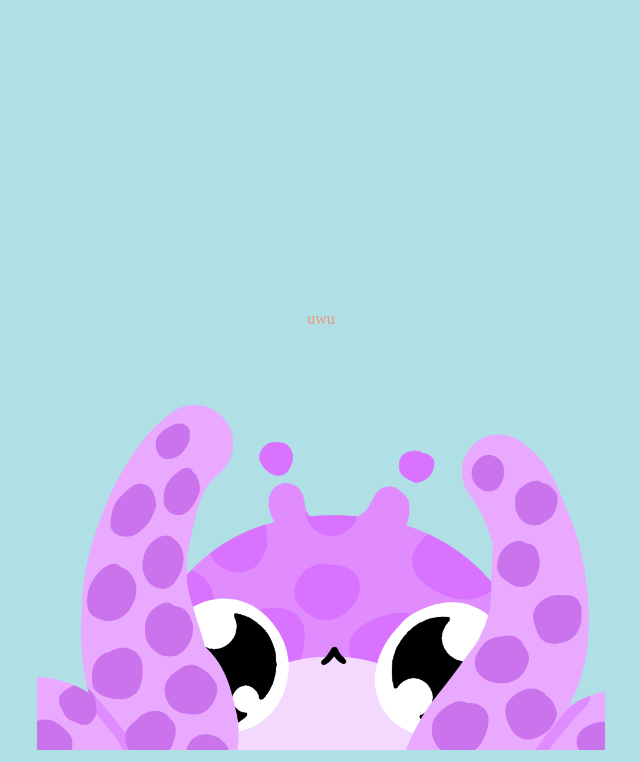
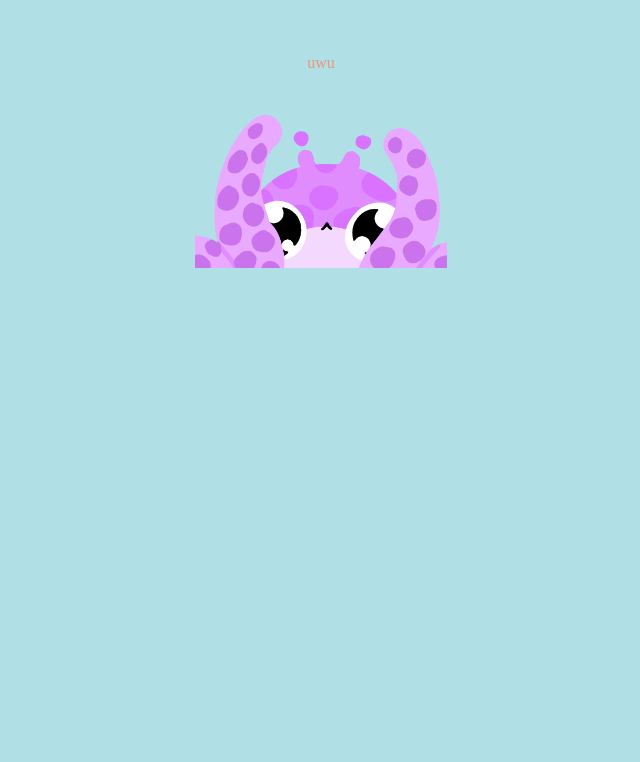
Before and after one commit to Chubcloud/website-test, a plain HTML site: page index.html in a window 1280 px wide. Shown: the part 138-900 px from the top of the page, without its empty margins (319-959 px from the left). After the commit the page ends 800 px from the top, so only its background shows below. Drawn offline with Linux system fonts and the light colour scheme.

Commit message:
Add files via upload

```diff
--- a/style.css
+++ b/style.css
@@ -1,7 +1,7 @@
 body{
     background-color:powderblue;
     text-align: center;
-    margin-top: 35%;
+    margin-top: 15%;
 }
 
 p{
@@ -9,5 +9,5 @@ p{
 }
 
 .smolpic{
-    width: 45%;
+    width: 20%;
 }
```
